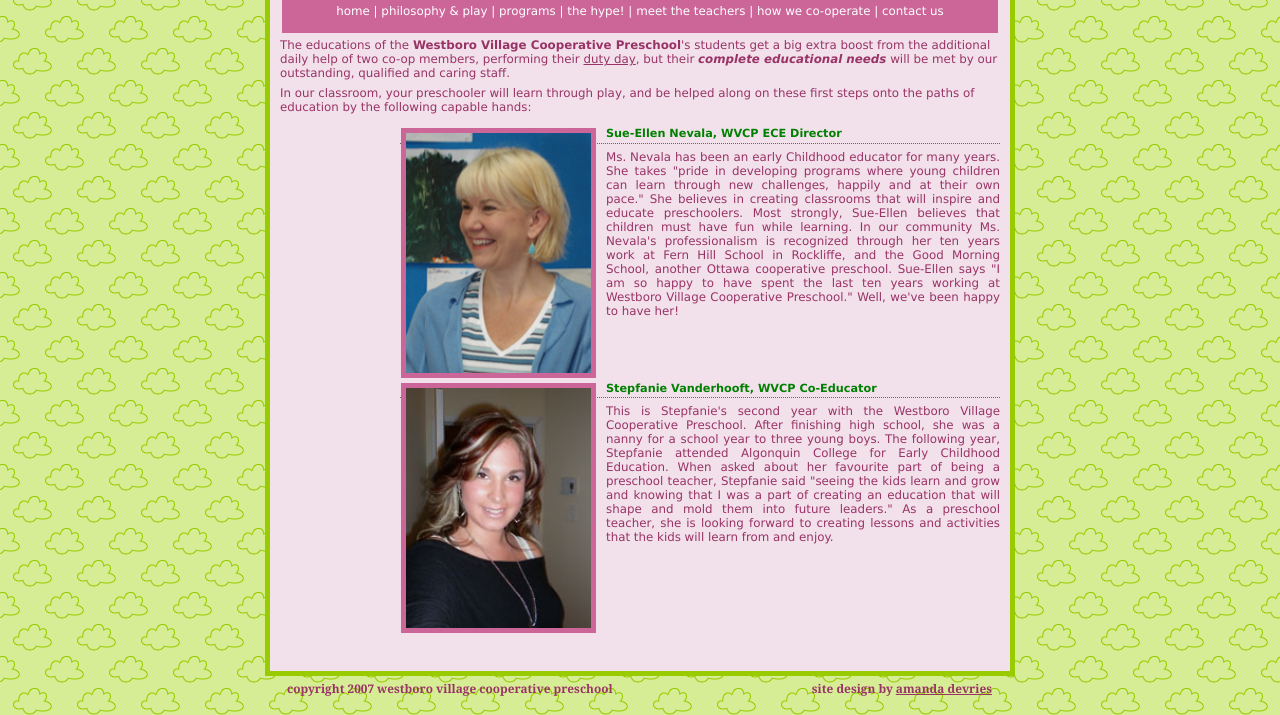
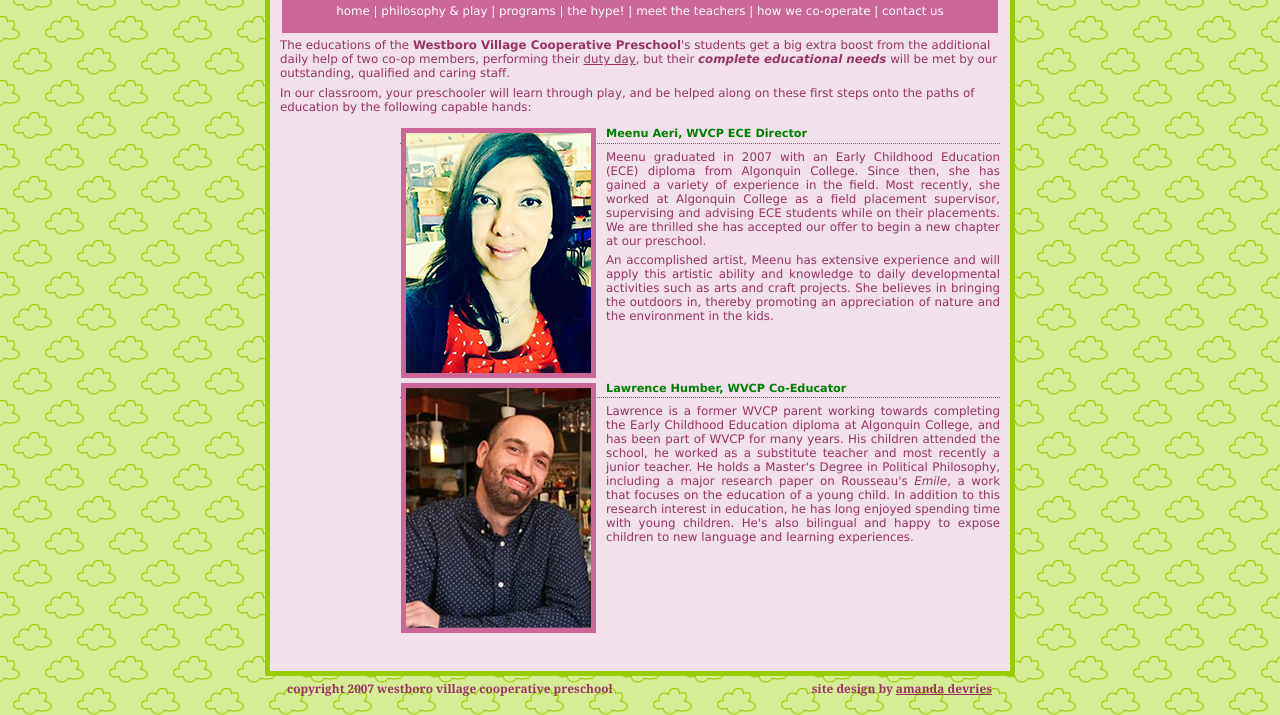
Before and after one commit to blefebvre/wvcp_public_html, a plain HTML site: page teachers.html in a window 1280 px wide. Shown: the part 101-816 px from the top of the page. Drawn offline with Linux system fonts and the light colour scheme.

Commit message:
Teacher updates

```diff
--- a/teachers.html
+++ b/teachers.html
@@ -26,9 +26,11 @@
 
 <p></p>
 
-<h3 style="margin-left: 120px;"><img src="/images/sueellen.jpg" style="margin-right: 10px; float: left; width: 185px; height: 240px;" /><span style="font-family:verdana,geneva,sans-serif;"><span style="color:#008000;">Sue-Ellen Nevala, WVCP ECE Director</span></span></h3>
+<h3 style="margin-left: 120px;"><img src="/images/teachers/Meenu.jpg" style="margin-right: 10px; float: left; width: 185px; height: 240px;" /><span style="font-family:verdana,geneva,sans-serif;"><span style="color:#008000;">Meenu Aeri, WVCP ECE Director</span></span></h3>
 
-<p style="text-align: justify;">Ms. Nevala has been an early Childhood educator for many years. She takes &quot;pride in developing programs where young children can learn through new challenges, happily and at their own pace.&quot; She believes in creating classrooms that will inspire and educate preschoolers. Most strongly, Sue-Ellen believes that children must have fun while learning. In our community Ms. Nevala&#39;s professionalism is recognized through her ten years work at Fern Hill School in Rockliffe, and the Good Morning School, another Ottawa cooperative preschool. Sue-Ellen says &quot;I am so happy to have spent the last ten&nbsp;years working at Westboro Village Cooperative Preschool.&quot; Well, we&#39;ve been happy to have her!</p>
+<p style="text-align: justify;">Meenu graduated in 2007 with an Early Childhood Education (ECE) diploma from Algonquin College. Since then, she has gained a variety of experience in the field. Most recently, she worked at Algonquin College as a field placement supervisor, supervising and advising ECE students while on their placements. We are thrilled she has accepted our offer to begin a new chapter at our preschool.</p>
+
+<p style="text-align: justify;">An accomplished artist, Meenu has extensive experience and will apply this artistic ability and knowledge to daily developmental activities such as arts and craft projects. She believes in bringing the outdoors in, thereby promoting an appreciation of nature and the environment in the kids.</p>
 
 <p></p>
 
@@ -38,11 +40,9 @@
 
 <p></p>
 
-<p></p>
+<h3 style="margin-left: 120px;"><img src="/images/teachers/Lawrence.png" style="margin-right: 10px; float: left; width: 185px; height: 240px;" /><span style="color:#008000;">Lawrence Humber, WVCP Co-Educator</span></h3>
 
-<h3 style="margin-left: 120px;"><img src="/images/stepfanie.jpg" style="margin-right: 10px; float: left; width: 185px; height: 240px;" /><span style="color:#008000;">Stepfanie Vanderhooft, WVCP Co-Educator</span></h3>
-
-<p style="text-align: justify;">This is Stepfanie&#39;s second year with the Westboro Village Cooperative Preschool. After finishing high school, she was a nanny for a school year to three young boys. The following year, Stepfanie attended Algonquin College for Early Childhood Education. When asked about her favourite part of being a preschool teacher, Stepfanie said &quot;seeing the kids learn and grow and knowing that I was a part of creating an education that will shape and mold them into future leaders.&quot; As a preschool teacher, she is looking forward to creating lessons and activities that the kids will learn from and enjoy.</p>
+<p style="text-align: justify;">Lawrence is a former WVCP parent working towards completing the Early Childhood Education diploma at Algonquin College, and has been part of WVCP for many years. His children attended the school, he worked as a substitute teacher and most recently a junior teacher. He holds a Master's Degree in Political Philosophy, including a major research paper on Rousseau's <i>Emile</i>, a work that focuses on the education of a young child. In addition to this research interest in education, he has long enjoyed spending time with young children. He's also bilingual and happy to expose children to new language and learning experiences.</p>
 
 <p></p>
 
```
Also changed, not shown: images/teachers/Lawrence.png (added), images/teachers/Meenu.jpg (added).
